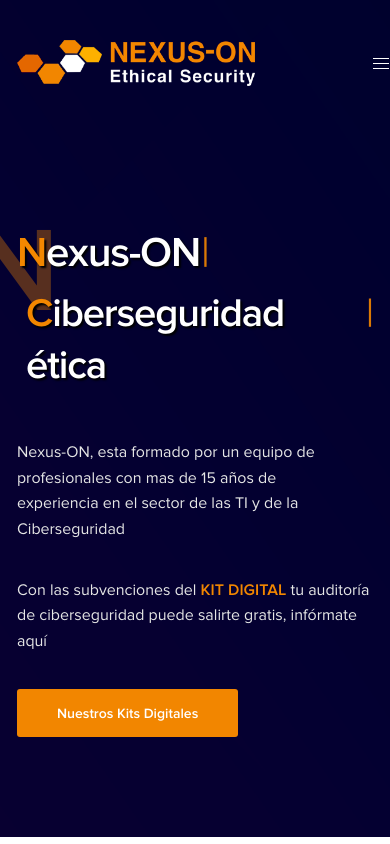
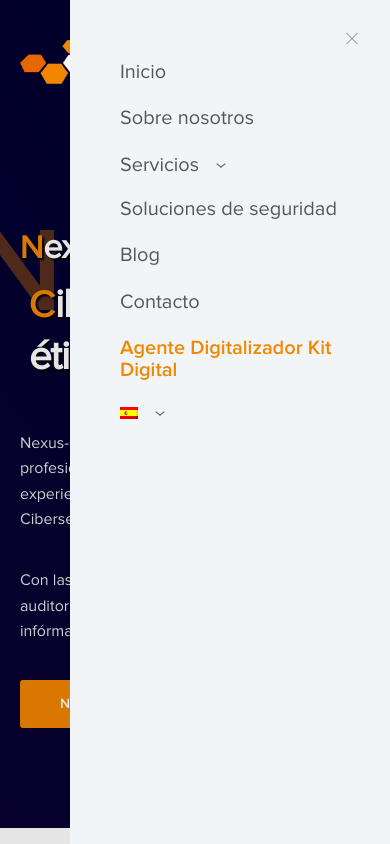
Before and after one commit to hector627/hero_nexus-on, a plain HTML site: page index.html in a window 390 px wide. Both pictures are taken after a click on the element 365 px from the left and 62 px from the top of the page. Drawn offline with Linux system fonts and the light colour scheme.

Commit message:
Efectos: Añadiendo efectos con JavaScript Vanilla
Archivo 'index.html'
- Se agregaron clases para apicar el "efecto maquina
  de escribir" y mejorar padding del menú mobile.
- Se cambió la estructura de los titulos principales
- Se referenció a 'index.js' para trabajar con modulos
Carpeta js/
- Se crearon funciones para mejorar la transición del
 dropdown de escritorio al hacer hover, para el menú
 mobile y para el efecto "máquina de escribir"
Carpeta css/ - archivo 'estilos.css'
- Se modificó el padding y se aplicó el efecto "acordeon"
  en el menú mobile
- Se modificó el tamaño del titulo principal
- Se modificó el ancho del contenido centrado "middle"

```diff
--- a/css/estilos.css
+++ b/css/estilos.css
@@ -62,7 +62,7 @@
   width: 100%;
   user-select: none;
   padding: 40px 0;
-  z-index: 4;
+  z-index: 5;
 }
 .middle{
   width: 91.3%;
@@ -110,6 +110,10 @@
   fill: #fff;
   transition: fill .2s ease;
 }
+.dropdown__a:hover .bi{
+  fill: #f38700;
+  stroke: #f38700;
+}
 .dropdown__li{
   position: relative;
 }
@@ -128,9 +132,10 @@
   flex-direction: column;
   gap: 15px;
 
+  opacity: 0;
   visibility: hidden;
-  opacity: 0;
-  transition: opacity .5s cubic-bezier(0.68, -0.55, 0.27, 1.55);
+  transition: opacity 0.3s cubic-bezier(0.55, 0.09, 0.68, 0.53),
+              visibility 0.3s ease;
 }
 .dropdown__ul::before{
   content: "";
@@ -141,18 +146,10 @@
   border: 4px solid transparent;
   border-bottom-color: #f38700;
 }
-.dropdown__li:hover .dropdown__a{
-  color: #f38700;
+.dropdown__ul.hover{
+  opacity: 1;
+  visibility: visible;
 }
-.dropdown__li:hover .bi{
-  fill: #f38700;
-  stroke: #f38700;
-}
-.dropdown__li:hover .dropdown__ul{
-  visibility: visible;
-  opacity: 1;
-}
-
 .dropdown__flag,
 .dropdown__link{
   padding: 0 30px;
@@ -168,7 +165,6 @@
 .open-menu{
   cursor: pointer;
   width: 16px;
-  padding-inline-start: 16px;
   display: none;
 }
 .open-menu__content{
@@ -219,7 +215,7 @@
   margin-bottom: 10px;
   display: inline-flex;
 }
-.title__strong, .lema__strong{
+.title__h1--content, .lema__h2--content{
   text-shadow: 2px 2px 2px #000;
 }
 label{
@@ -304,6 +300,7 @@
   right: 18px;
 }
 
+
 /* End Main styles */
 
 /* Start mobile-menu styles */
@@ -320,13 +317,18 @@
   background-color: #f1f5f7;
 
   transform: translateX(100%);
-  transition: transform .3s ease-in-out;
+  transition: transform .3s ease-in-out calc(100ms + 1ms);
+}
+#mobile-menu.clicked{
+  transform: translateX(0);
 }
 .close-menu{
   position: absolute;
   top: 30px;
   right: 30px;
   cursor: pointer;
+  transform: scale(0, 0);
+  transition: transform .3s ease-in;
 }
 .close-menu__content{
   position: relative;
@@ -349,7 +351,6 @@
   top: 0; left: 0; bottom: 0;
   width: 100%;
   height: 1px;
-  background-color: #090909;
   transform-origin: 0% 0%;
   transform: scale(0,1);
   transition: .2s ease;
@@ -364,15 +365,19 @@
   transition-delay: .12s;
 }
 .close-menu:hover .close-menu__line1::before, .close-menu:hover .close-menu__line2::before{
-  transform: scaleY(1);
+  background-color: #090909;
+  transform: scale(1, 1);
+}
+
+#mobile-menu li[data-list-mobile]{
+  opacity: 0;
+  visibility: hidden;
+  padding-block: 12px;
 }
 
 .mobile-nav-ul{
   display: flex;
   flex-direction: column;
-  gap: 19px;
-  margin-bottom: 40px;
-  padding-top: 10px;
   overflow-x: hidden;
   overflow-y: scroll;
 }
@@ -383,8 +388,6 @@
   font-size: 20px;
   color: #565555;
   transition: color .15s ease;
-}
-.mobile-nav-ul__link.remarkable{
   line-height: 1;
 }
 .mobile-nav-ul__link:hover{
@@ -394,24 +397,42 @@
 .mobile-dropdown__a{
   display: flex;
   align-items: center;
+  cursor: pointer;
 }
 .mobile-dropdown__ul{
-  padding-top: 13px;
   color: #565555;
   margin-left: 25px;
-  display: none;
+  display: grid;
+  grid-template-rows: 0fr;
+  transition: grid-template-rows .4s ease-in-out;
+}
+.mobile-dropdown__ul--overflow{
+  overflow: hidden;
+}
+.mobile-dropdown__ul.see{
+  grid-template-rows: 1fr;
 }
 .mobile-dropdown__link{
   display: block;
   font-size: 14px;
+  padding-block: 8px;
+  line-height: 1.6;
   color: inherit;
 }
 .mobile-dropdown__link:hover{
   color: #f38700;
   transition: color .15s ease;
 }
-.mobile-dropdown__a:has(>img){
-  margin-top: 9px;
+
+.last-dropdown-item:last-of-type{
+  padding-bottom: 0;
+}
+
+.extra-padding{
+  padding-top: 20px;
+}
+.extra-padding:last-child{
+  display: block;
 }
 
 .mobile-chevron{
@@ -439,12 +460,23 @@
 .mobile-dropdown__a:hover .chevron-line{
   background-color: #f38700;
 }
+.clickOut{
+  position: fixed;
+  inset: 0;
+  background: #000;
+  opacity: .1;
+  z-index: 4;
+  transition: opacity .8s ease-in-out;
+}
 /* End mobile-menu styles */
 
 .remarkable{
   color: #f38700;
 }
 @media (max-width: 1023px) {
+  h1{
+    font-size: 34px;
+  }
   .nav-ul{
     display: none;
   }
@@ -455,4 +487,8 @@
     max-width: 100%;
     transition: .6s ease;
   }
+  .middle{
+    width: 89.8%;
+  }
+
 }
--- a/index.html
+++ b/index.html
@@ -17,7 +17,7 @@
           </div>
           <nav>
             <ul class="nav-ul">
-              <li><a href="#" class="nav-ul__link remarkable">Inicio</a></li>
+              <li><a href="./" class="nav-ul__link remarkable">Inicio</a></li>
               <li><a href="#" class="nav-ul__link">Sobre nosotros</a></li>
               <li class="dropdown__li">
                 <a href="#" class="nav-ul__link dropdown__a"
@@ -115,15 +115,15 @@
           <div class="column">
             <div class="title">
               <h1 class="title__h1">
-                <strong class="title__strong"><span class="remarkable">N</span>exus-ON</strong>
                 <label>N</label>
+                <span class="title__h1--content"></span>
                 <span class="typed-cursor remarkable">|</span>
               </h1>
             </div>
             <div class="lema">
               <h2 class="lema__h2">
                 &nbsp;
-                <strong class="lema__strong"><span class="remarkable">C</span>iberseguridad ética</strong>
+                <span class="lema__h2--content"></span>
                 <span class="typed-cursor remarkable">|</span>
               </h2>
             </div>
@@ -180,10 +180,10 @@
         </div>
       </div>
       <ul class="mobile-nav-ul">
-        <li><a href="#" class="mobile-nav-ul__link">Inicio</a></li>
-        <li><a href="#" class="mobile-nav-ul__link">Sobre nosotros</a></li>
-        <li class="mobile-dropdown__link">
-          <a href="#" class="mobile-nav-ul__link mobile-dropdown__a"
+        <li data-list-mobile><a href="./" class="mobile-nav-ul__link">Inicio</a></li>
+        <li data-list-mobile><a href="#" class="mobile-nav-ul__link">Sobre nosotros</a></li>
+        <li class="mobile-dropdown__li" data-list-mobile>
+          <a class="mobile-nav-ul__link mobile-dropdown__a"
             >Servicios
             <div class="mobile-chevron">
               <div class="content-lines-chevron">
@@ -193,8 +193,9 @@
             </div>
           </a>
           <ul class="mobile-dropdown__ul">
+            <div class="mobile-dropdown__ul--overflow">
               <li>
-              <a href="#" class="mobile-dropdown__link">Consultoría legal y DPO</a>
+                <a href="#" class="mobile-dropdown__link extra-padding">Consultoría legal y DPO</a>
               </li>
               <li>
                 <a href="#" class="mobile-dropdown__link">Auditorias de seguridad</a>
@@ -208,20 +209,21 @@
                 <a href="#" class="mobile-dropdown__link">Seguridad Entorno IT</a>
               </li>
               <li>
-              <a href="#" class="mobile-dropdown__link"
+                <a href="#" class="mobile-dropdown__link last-dropdown-item"
                   >Ciberseguridad industrial 4.0</a
                 >
               </li>
+            </div>
           </ul>
         </li>
-        <li><a href="#" class="mobile-nav-ul__link">Soluciones de seguridad</a></li>
-        <li><a href="#" class="mobile-nav-ul__link">Blog</a></li>
-        <li><a href="#" class="mobile-nav-ul__link">Contacto</a></li>
-        <li>
+        <li data-list-mobile><a href="#" class="mobile-nav-ul__link">Soluciones de seguridad</a></li>
+        <li data-list-mobile><a href="#" class="mobile-nav-ul__link">Blog</a></li>
+        <li data-list-mobile><a href="#" class="mobile-nav-ul__link">Contacto</a></li>
+        <li data-list-mobile>
           <a href="#" class="mobile-nav-ul__link semibold remarkable">Agente Digitalizador Kit Digital</a>
         </li>
-        <li class="mobile-dropdown__link">
-          <a href="#" class="mobile-dropdown__a">
+        <li class="mobile-dropdown__li" data-list-mobile>
+          <a class="mobile-dropdown__a">
             <img src="img/español.png" alt="Bandera idioma español" />
             <div class="mobile-chevron">
               <div class="content-lines-chevron">
@@ -231,20 +233,24 @@
             </div>
           </a>
           <ul class="mobile-dropdown__ul">
+            <div class="mobile-dropdown__ul--overflow">
               <li>
-              <a href="#"
+                <a href="#" class="extra-padding"
                   ><img src="img/catalan.png" alt="Bandera idioma catalan"
                 /></a>
               </li>
               <li>
-              <a href="#"
+                <a href="#" class="extra-padding"
                   ><img src="img/ingles.png" alt="Bandera idioma inglés"
                 /></a>
               </li>
+            </div>
           </ul>
         </li>
       </ul>
     </nav>
     <!-- End mobile menu -->
+
+    <script src="js/index.js" type="module"></script>
   </body>
 </html>
--- /dev/null
+++ b/js/index.js
@@ -0,0 +1,9 @@
+import { dropdownHover } from "./modules/dropdown_hover.js";
+import { mobileMenu } from "./modules/mobile_menu.js";
+import { typedStyle } from "./modules/typed_style.js";
+
+document.addEventListener("DOMContentLoaded", ()=>{
+  typedStyle()
+  dropdownHover();
+  mobileMenu(".open-menu", "(max-width: 1023px)")
+})
--- /dev/null
+++ b/js/modules/dropdown_hover.js
@@ -0,0 +1,18 @@
+export const dropdownHover = () => {
+  const $li = document.querySelectorAll(".dropdown__li"),
+    $a = document.querySelectorAll(".dropdown__a");
+
+  $a.forEach((el) => {
+    const $ul = el.closest(".dropdown__li").querySelector(".dropdown__ul")
+    el.addEventListener("mouseenter", () => {
+      $ul.classList.add("hover")
+    })
+  });
+
+  $li.forEach(list => {
+    const $ul = list.querySelector(".dropdown__ul");
+    list.addEventListener("mouseleave", () => {
+      $ul.classList.remove("hover")
+    })
+  })
+};
--- /dev/null
+++ b/js/modules/mobile_menu.js
@@ -0,0 +1,89 @@
+export const mobileMenu = (open, mq) => {
+  const d = document,
+    $body = d.body,
+    breakpoint = window.matchMedia(mq),
+    $navMobile = d.getElementById("mobile-menu"),
+    $li = $navMobile.querySelectorAll('li[data-list-mobile]'),
+    listToArray = Array.from($li),
+    $close_menu = $navMobile.querySelector(".close-menu"),
+    $dropdown = $navMobile.querySelectorAll(".mobile-dropdown__a");
+
+  let start = 150,
+    attached = 80,
+    $div; //<- Pantalla de click externo
+
+  function show(list){
+    list.forEach( li => {
+      li.style.opacity = 1;
+      li.style.visibility = "visible";
+      li.style.transitionProperty ="opacity, visibility"
+      li.style.transitionDuration =`${start}ms`
+      li.style.transitionDelay =`${start += attached}ms`
+    })
+    start = 150;
+  }
+  function hide(list){
+    list.forEach(li => {
+      li.style.opacity = 0;
+      li.style.visibility = "hidden";
+      li.style.transitionProperty ="opacity, visibility"
+      li.style.transitionDuration =`${start}ms`
+      li.style.transitionDelay =`${start += attached}ms`
+    })
+    start = 150;
+  }
+
+  function clickOut () {
+    $div = d.createElement("div")
+    $body.appendChild($div)
+    $div.classList.add("clickOut")
+  }
+
+  function removeStyles(){
+    $close_menu.style.transform = "scale(0, 0)"
+
+    setTimeout(()=>{
+      $navMobile.classList.remove("clicked")
+      $div.style.opacity = 0
+      $body.removeChild($div)
+    }, 100)
+  }
+
+  $dropdown.forEach(el => {
+    const $ul = el.closest(".mobile-dropdown__li").querySelector(".mobile-dropdown__ul")
+    el.addEventListener("click", ()=>{
+      $ul.classList.toggle("see")
+    })
+  })
+
+  d.addEventListener("click", e => {
+    if(e.target.matches(open)){
+      $navMobile.classList.add("clicked")
+      show(listToArray)
+      setTimeout(()=>{
+        $close_menu.style.transform = "scale(1, 1)"
+      }, 200)
+
+      // Detectar cambio de pantalla, cuando la navegación está activa
+      breakpoint.addEventListener("change", (event)=>{
+        if(!event.matches){
+          $navMobile.classList.remove("clicked")
+          $body.contains($div) && $body.removeChild($div)
+        }
+      })
+      // Detectar click fuera del menu
+      if(d.querySelectorAll(".clickOut").length === 0){
+        clickOut()
+      }
+    }
+    if(e.target === $close_menu){
+      hide(listToArray.toReversed())
+      setTimeout(removeStyles, 900);
+    }
+    if(e.target === $div){
+      hide(listToArray.toReversed())
+      setTimeout(removeStyles, 900);
+    }
+  })
+
+}
--- /dev/null
+++ b/js/modules/typed_style.js
@@ -0,0 +1,30 @@
+export const typedStyle = () => {
+  const d = document,
+  $contenth1 = d.querySelector(".title__h1--content"),
+  $contenth2 = d.querySelector(".lema__h2--content"),
+  texts = {
+    h1Start: `<strong class="remarkable">N</strong>`,
+    h1End: "exus-ON",
+    h2Start: `<strong class="remarkable">C</strong>`,
+    h2End: "iberseguridad ética"
+  };
+
+  function fill(element, start, end, i=0){
+    if(i === end.length) return
+
+    if(!element.textContent){
+      setTimeout(()=>{
+        element.innerHTML = start
+      }, 140);
+    }
+
+    setTimeout(() => {
+      element.innerHTML += end[i]
+      fill(element, start, end, i+=1)
+    }, 140);
+  }
+
+  fill($contenth1, texts.h1Start, texts.h1End);
+  fill($contenth2, texts.h2Start, texts.h2End);
+
+}
```
Lines whose indentation alone changed are shown as unchanged.
